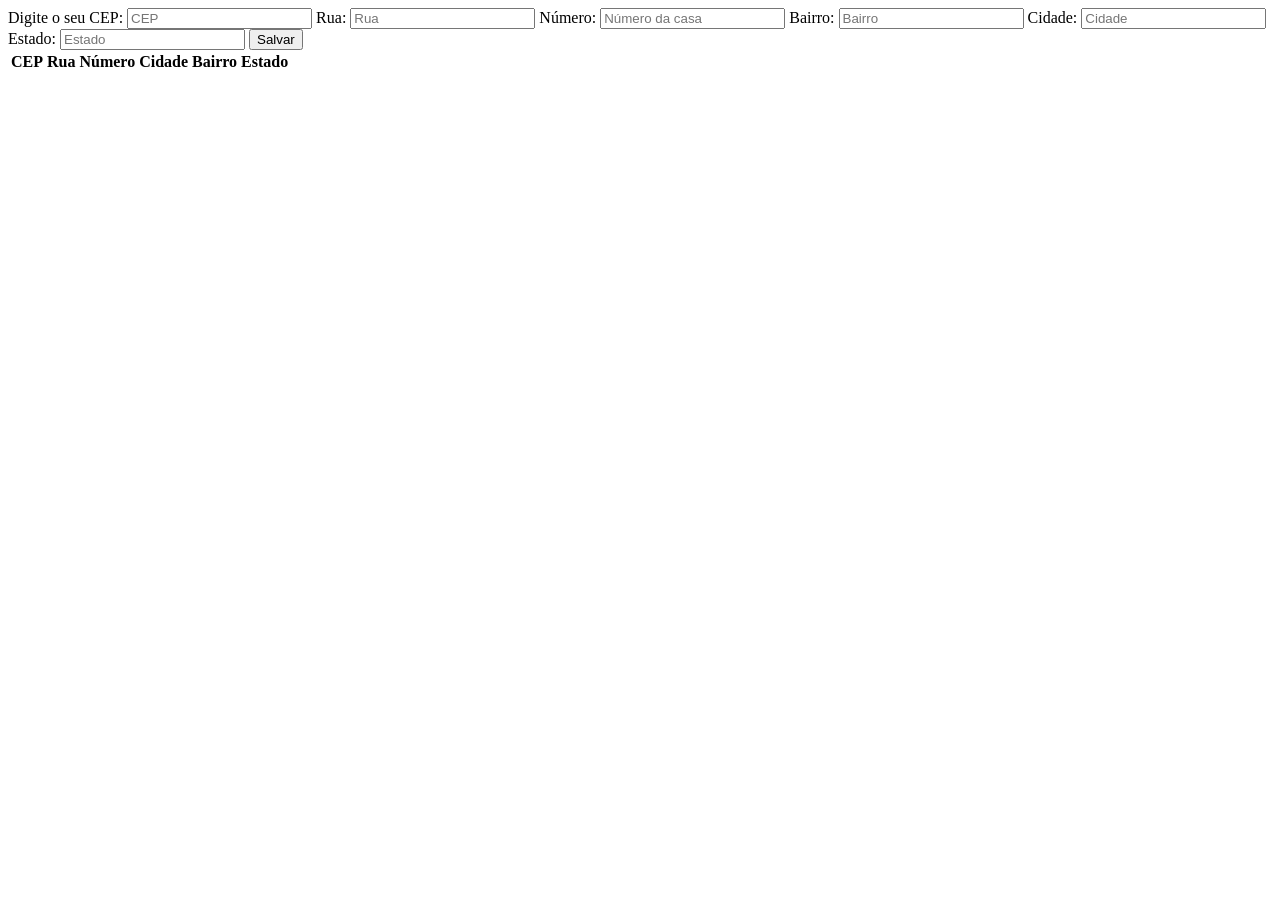
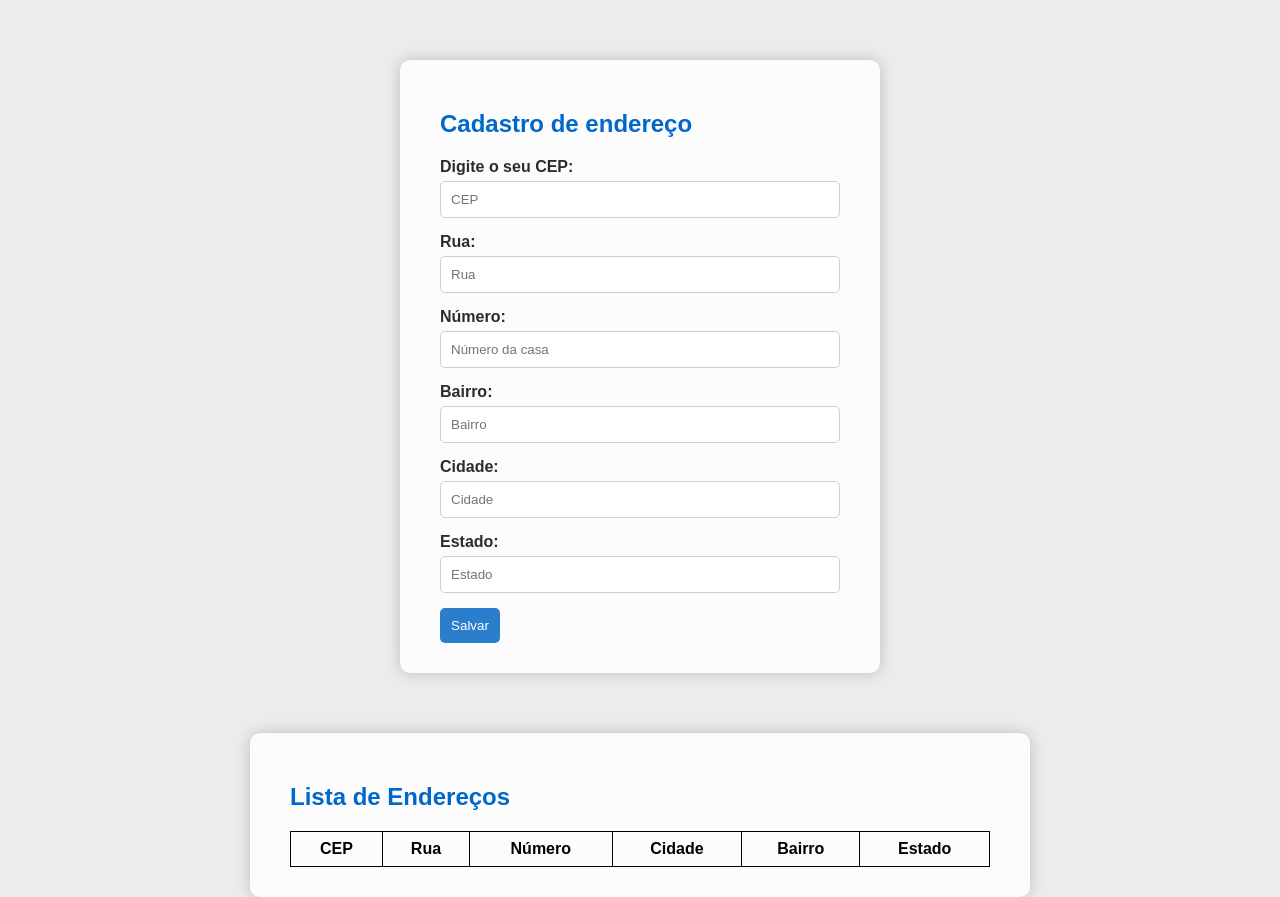
Before and after one commit to XandeBona/entra21-aula-api-js, a plain HTML site: page index.html in a window 1280 px wide. Before the commit the page ends 800 px from the top, so only its background shows below. Drawn offline with Linux system fonts and the light colour scheme.

Commit message:
Adicionado css e comentários

```diff
--- a/index.css
+++ b/index.css
@@ -0,0 +1,99 @@
+:root {
+    --cor-titulo: rgb(0, 104, 202);
+}
+
+/* Estilização geral do body */
+body {
+    font-family: Arial, sans-serif;
+    background-color: #ececec;
+    display: flex;
+    justify-content: center;
+    align-items: flex-start;
+    height: 100vh;
+    margin: 0;
+    flex-wrap: wrap;
+    gap: 20px;
+    padding: 20px;
+}
+
+h2 {
+    color: var(--cor-titulo);
+}
+
+/* Estilização da div que envolve o formulário */
+.div_endereco {
+    background-color: rgb(252, 252, 252);
+    padding: 30px 40px;
+    border-radius: 10px;
+    box-shadow: 0 0 15px rgba(0, 0, 0, 0.2);
+    width: 100%;
+    max-width: 400px;
+    margin-top: 40px;
+    display: flex;
+    flex-direction: column;
+}
+
+/* Estilização do label do formulário */
+.div_endereco label {
+    margin-bottom: 5px;
+    font-weight: bold;
+    color: #2c2c2c;
+}
+
+/* Estilização do input que envolve o formulário */
+.div_endereco input {
+    padding: 10px;
+    margin-bottom: 15px;
+    border: 1px solid #cecece;
+    border-radius: 5px;
+}
+
+/* Estilização da div que envolve a tabela */
+.div-tabela {
+    background-color: rgb(252, 252, 252);
+    padding: 30px 40px;
+    border-radius: 10px;
+    box-shadow: 0 0 15px rgba(0, 0, 0, 0.2);
+    width: 100%;
+    max-width: 700px;
+    margin-top: 40px;
+}
+
+/* Estilização da tabela que apresenta os endereços */
+#tabela_endereco {
+    border-collapse: collapse;
+    width: 100%;
+}
+
+#tabela_endereco th,
+#tabela_endereco td {
+    border: 1px solid black;
+    padding: 8px;
+    text-align: center;
+}
+
+/* Estilização do botão Salvar */
+#botao_salvar {
+    background-color: rgb(43, 126, 204);
+    color: white;
+    width: 60px;
+    height: 35px;
+    border: none;
+    cursor: pointer;
+    border-radius: 5px;
+}
+
+#botao_salvar:hover {
+    background-color: rgb(0, 104, 202);
+}
+
+/* Para remover as setas do input tipo number */
+input[type=number]::-webkit-inner-spin-button {
+    -webkit-appearance: none;
+}
+
+input[type=number] {
+   -moz-appearance: textfield;
+   appearance: textfield;
+
+}
--- a/index.html
+++ b/index.html
@@ -10,23 +10,33 @@
 </head>
 
 <body>
+    <!-- Formulário de cadastro de endereço -->
     <div class="div_endereco">
+        <h2>Cadastro de endereço</h2>
+        <!-- Input para receber o CEP -->
         <label for="input_cep">Digite o seu CEP: </label>
         <input type="text" id="input_cep" placeholder="CEP">
+        <!-- Input para receber o nome da Rua -->
         <label for="input_rua">Rua:</label>
         <input type="text" id="input_rua" placeholder="Rua">
         <label for="input_numero">Número:</label>
+        <!-- Input para receber o número da casa -->
         <input type="number" id="input_numero" placeholder="Número da casa">
         <label for="input_bairro">Bairro:</label>
+        <!-- Input para receber o nome do bairro -->
         <input type="text" id="input_bairro" placeholder="Bairro">
         <label for="input_cidade">Cidade:</label>
+        <!-- Input para receber o nome da cidade -->
         <input type="text" id="input_cidade" placeholder="Cidade">
         <label for="input_estado">Estado:</label>
+        <!-- Input para receber o nome do Estado -->
         <input type="text" id="input_estado" placeholder="Estado">
         <button id="botao_salvar">Salvar</button>
     </div>
-    <div id="div_tabela">
-        <table>
+    <!-- Tabela para armazenar os endereços cadastrados -->
+    <div id="div_tabela" class="div-tabela">
+        <h2>Lista de Endereços</h2>
+        <table id="tabela_endereco">
             <tr>
                 <th>CEP</th>
                 <th>Rua</th>
--- a/index.js
+++ b/index.js
@@ -41,7 +41,7 @@ function salvarEnderecoNaTabela(endereco) {
     novaLinha.appendChild(tabelaEstado);
 
     //Faz com que a linha que contém as células com informações seja adicionada na tabela
-    const adicionaNaTabela = document.getElementById("div_tabela");
+    const adicionaNaTabela = document.getElementById("tabela_endereco");
     adicionaNaTabela.appendChild(novaLinha);
 }
 
@@ -63,7 +63,7 @@ function salvarEndereco() {
     //Valida se o número do endereço é um número e não é negativo
     const numero = parseInt(inputNumero.value);
     if (isNaN(numero) || numero < 0) {
-        alert("O número do endereço precisa ser um número positivo.");
+        alert("O número para o endereço é inválido!");
         return;
     }
 
```
